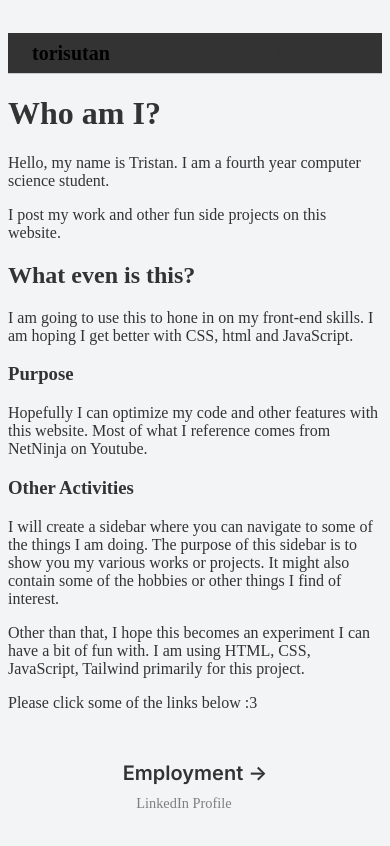
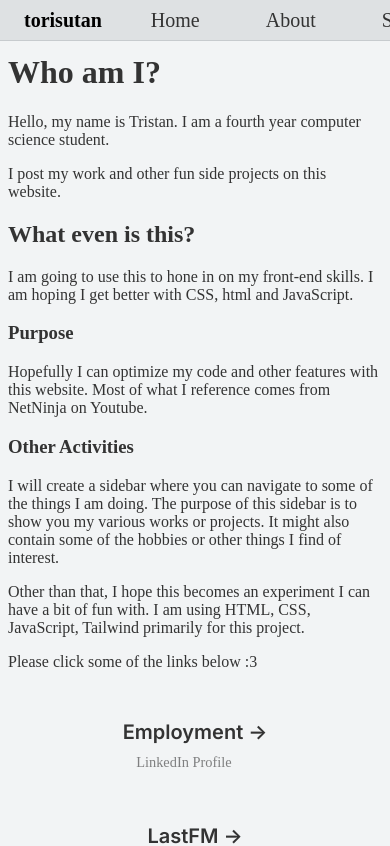
Before and after one commit to torisutansan02/torisutansan, a Next.js app: page / in a window 390 px wide. Shown: the top 846 px of the page. Built offline with nearby package versions, Linux system fonts and the light colour scheme; a web font is replaced by a local one.

Commit message:
Making small changes

```diff
--- a/styles/Home.module.css
+++ b/styles/Home.module.css
@@ -218,9 +218,6 @@
 @media (max-width: 700px) {
 
   .navbar {
-    overflow: hidden;
-    background-color: #333;
-    position: relative;
     font-size: 0.8rem;
   }
 
```
